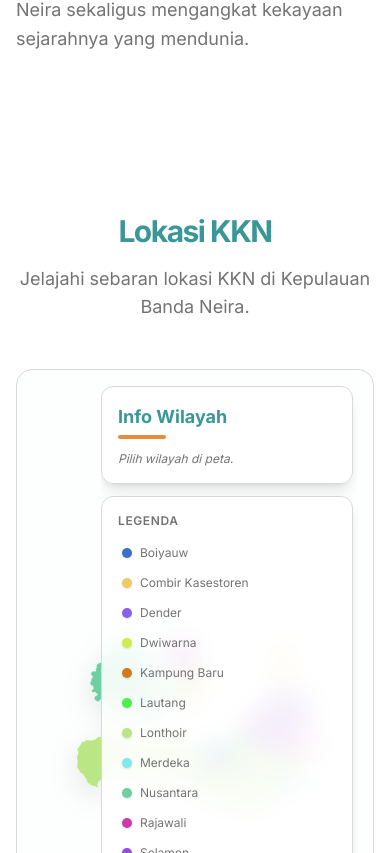
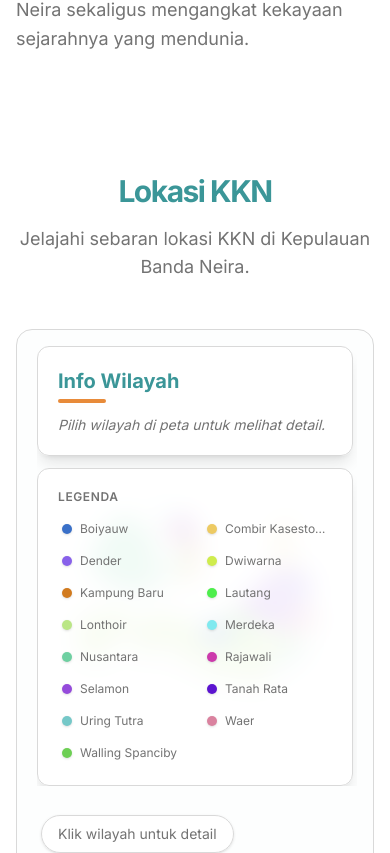
Before and after one commit to alfseptyan/KKN-NeiraBasudara, a Next.js app: page / in a window 390 px wide. Shown: the part 1651-2504 px from the top of the page. Built offline with nearby package versions, Linux system fonts and the light colour scheme.

Commit message:
feat: add core UI components for KKN sections including navigation, map, timeline, administration, and footer.

```diff
--- a/components/admin-section.tsx
+++ b/components/admin-section.tsx
@@ -71,7 +71,7 @@ export function AdminSection() {
                 </CardContent>
                 <CardFooter>
                     <Button className="w-full gap-2" asChild>
-                        <Link href="https://forms.google.com/example" target="_blank">
+                        <Link href="https://docs.google.com/forms/d/e/1FAIpQLSdiA8apmbGaDEnD6EyP9pb_-gn31TrtTog1Rt_YqrCDvr-Y-A/viewform" target="_blank">
                             Daftar Sekarang <Send className="h-4 w-4" />
                         </Link>
                     </Button>
--- a/components/footer.tsx
+++ b/components/footer.tsx
@@ -34,8 +34,8 @@ export function Footer() {
             <nav className="flex flex-col space-y-3 text-sm text-white/80">
               <Link href="#about" className="hover:text-amber-300 transition-colors duration-300">Tentang Kami</Link>
               <Link href="#location" className="hover:text-amber-300 transition-colors duration-300">Lokasi Desa</Link>
-              <Link href="#timeline" className="hover:text-amber-300 transition-colors duration-300">Timeline OPREC</Link>
-              <Link href="#gallery" className="hover:text-amber-300 transition-colors duration-300">Galeri Foto</Link>
+              <Link href="#timeline" className="hover:text-amber-300 transition-colors duration-300">Timeline</Link>
+              <Link href="#gallery" className="hover:text-amber-300 transition-colors duration-300">Galeri</Link>
               <Link href="#admin" className="hover:text-amber-300 transition-colors duration-300">Administrasi</Link>
             </nav>
           </div>
--- a/components/interactive-map.tsx
+++ b/components/interactive-map.tsx
@@ -126,7 +126,7 @@ export function InteractiveMap() {
   const [hoveredVillage, setHoveredVillage] = useState<string | null>(null);
 
   return (
-    <div className="relative w-full h-[85vh] bg-slate-50/30 rounded-2xl overflow-hidden border">
+    <div className="relative w-full h-[65vh] bg-slate-50/30 rounded-2xl overflow-hidden border">
 
       {/* Helper Text (Bottom Left) */}
       <div className="absolute bottom-6 left-6 z-10 bg-white/80 backdrop-blur px-4 py-2 rounded-full text-sm text-muted-foreground shadow-sm pointer-events-none border">
@@ -134,7 +134,7 @@ export function InteractiveMap() {
       </div>
 
       {/* Map Area */}
-      <div className="w-full h-full flex items-center justify-center p-0 md:pr-72 pb-12 md:pb-0">
+      <div className="w-full h-full flex items-center justify-center p-0 md:pr-[450px] pb-12 md:pb-0">
         <svg
           viewBox="0 0 3507 2480"
           className="w-full h-full drop-shadow-xl"
@@ -174,36 +174,36 @@ export function InteractiveMap() {
       )}
 
       {/* Floating Info Panel (Top Right) */}
-      <div className="absolute top-4 right-4 w-64 md:w-72 flex flex-col gap-3 z-20 max-h-[calc(100%-2rem)] overflow-y-auto pr-1">
+      <div className="absolute top-4 right-4 w-80 md:w-[420px] flex flex-col gap-3 z-20 max-h-[calc(100%-2rem)] overflow-y-auto pr-1 scrollbar-hide">
 
         {/* Detail Box */}
         <motion.div
             initial={{ opacity: 0, y: -10 }}
             animate={{ opacity: 1, y: 0 }}
-            className="bg-white/90 backdrop-blur-md rounded-xl border shadow-lg p-4"
+            className="bg-white/90 backdrop-blur-md rounded-xl border shadow-lg p-5"
         >
-            <h3 className="text-lg font-bold text-secondary mb-1">
+            <h3 className="text-xl font-bold text-secondary mb-1">
                 {activeVillage ? activeVillage.name : "Info Wilayah"}
             </h3>
             <div className="h-1 w-12 bg-primary mb-3 rounded-full" />
 
             {activeVillage ? (
                 <div className="animate-fade-in">
-                    <p className="text-sm text-muted-foreground leading-relaxed">
+                    <p className="text-base text-muted-foreground leading-relaxed">
                         {activeVillage.description}
                     </p>
                 </div>
             ) : (
-                <p className="text-xs text-muted-foreground italic">
-                    Pilih wilayah di peta.
+                <p className="text-sm text-muted-foreground italic">
+                    Pilih wilayah di peta untuk melihat detail.
                 </p>
             )}
         </motion.div>
 
         {/* Legend Box (Compact) */}
-        <div className="bg-white/90 backdrop-blur-md rounded-xl p-4 border shadow-lg">
+        <div className="bg-white/90 backdrop-blur-md rounded-xl p-5 border shadow-lg">
             <h4 className="font-semibold text-xs uppercase tracking-wider text-muted-foreground mb-3">Legenda</h4>
-            <div className="grid grid-cols-1 gap-1.5">
+            <div className="grid grid-cols-2 gap-x-4 gap-y-2">
                 {villages.map(v => (
                     <div
                         key={v.id}
@@ -213,7 +213,7 @@ export function InteractiveMap() {
                         )}
                         onClick={() => setActiveVillage(v)}
                     >
-                        <span className="w-2.5 h-2.5 rounded-full shadow-sm" style={{ backgroundColor: v.color }} />
+                        <span className="w-2.5 h-2.5 rounded-full shadow-sm flex-shrink-0" style={{ backgroundColor: v.color }} />
                         <span className="truncate">{v.name}</span>
                     </div>
                 ))}
--- a/components/map-section.tsx
+++ b/components/map-section.tsx
@@ -2,7 +2,7 @@ import { InteractiveMap } from "@/components/interactive-map";
 
 export function MapSection() {
   return (
-    <section id="location" className="py-20 bg-background">
+    <section id="location" className="py-10 bg-background">
       <div className="container px-4 md:px-6">
         <div className="flex flex-col items-center text-center space-y-4 mb-12">
           <h2 className="text-3xl md:text-5xl font-bold tracking-tighter text-secondary">
--- a/components/navbar.tsx
+++ b/components/navbar.tsx
@@ -19,11 +19,38 @@ const navItems = [
   { name: "Tentang", href: "#about" },
   { name: "Lokasi", href: "#location" },
   { name: "Timeline", href: "#timeline" },
-  { name: "Gallery", href: "#gallery" },
+  { name: "Galeri", href: "#gallery" },
 ];
 
 export function Navbar() {
   const [isOpen, setIsOpen] = React.useState(false);
+  const [activeSection, setActiveSection] = React.useState("");
+
+  React.useEffect(() => {
+    const handleScroll = () => {
+      const sections = navItems.map(item => item.href.substring(1));
+
+      // Default to home if at top
+      if (window.scrollY < 100) {
+        setActiveSection("");
+        return;
+      }
+
+      for (const section of sections) {
+        const element = document.getElementById(section);
+        if (element) {
+          const rect = element.getBoundingClientRect();
+          if (rect.top >= 0 && rect.top <= 300) {
+            setActiveSection(`#${section}`);
+            break;
+          }
+        }
+      }
+    };
+
+    window.addEventListener("scroll", handleScroll);
+    return () => window.removeEventListener("scroll", handleScroll);
+  }, []);
 
   // Elegant Dark Glass Style
   return (
@@ -56,9 +83,17 @@ export function Navbar() {
             <Link
               key={item.href}
               href={item.href}
-              className="text-base font-medium text-white/90 hover:text-primary transition-colors tracking-wide"
+              className={`text-base font-medium transition-colors tracking-wide relative group ${
+                activeSection === item.href
+                  ? "text-primary font-semibold"
+                  : "text-white/90 hover:text-primary"
+              }`}
+              onClick={() => setActiveSection(item.href)}
             >
               {item.name}
+              <span className={`absolute -bottom-1 left-0 w-full h-0.5 bg-primary transform transition-transform duration-300 ${
+                activeSection === item.href ? "scale-x-100" : "scale-x-0 group-hover:scale-x-100"
+              }`} />
             </Link>
           ))}
           <Button
--- a/components/timeline.tsx
+++ b/components/timeline.tsx
@@ -14,7 +14,7 @@ export function Timeline() {
       <div className="container px-4 md:px-6">
         <div className="text-center mb-16">
           <h2 className="text-3xl md:text-5xl font-bold tracking-tighter text-secondary mb-4">
-            Timeline OPREC
+            Timeline
           </h2>
           <p className="text-lg text-muted-foreground">
             Catat tanggal penting rekrutmen kami.
```
